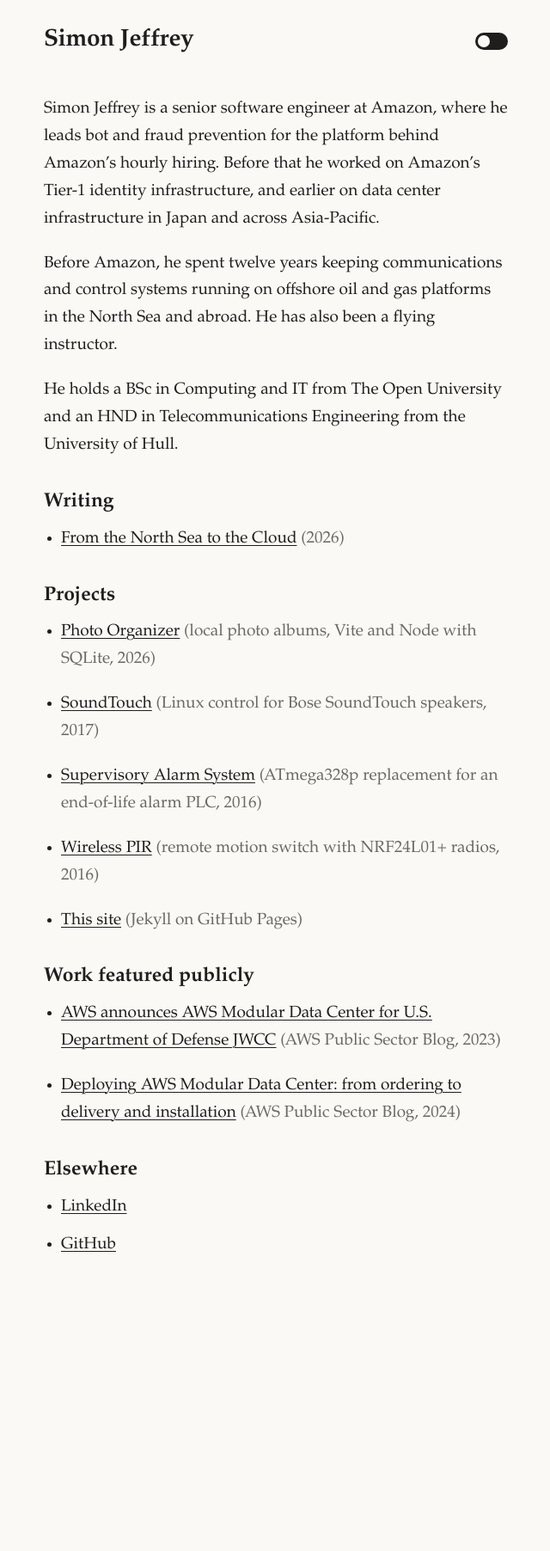
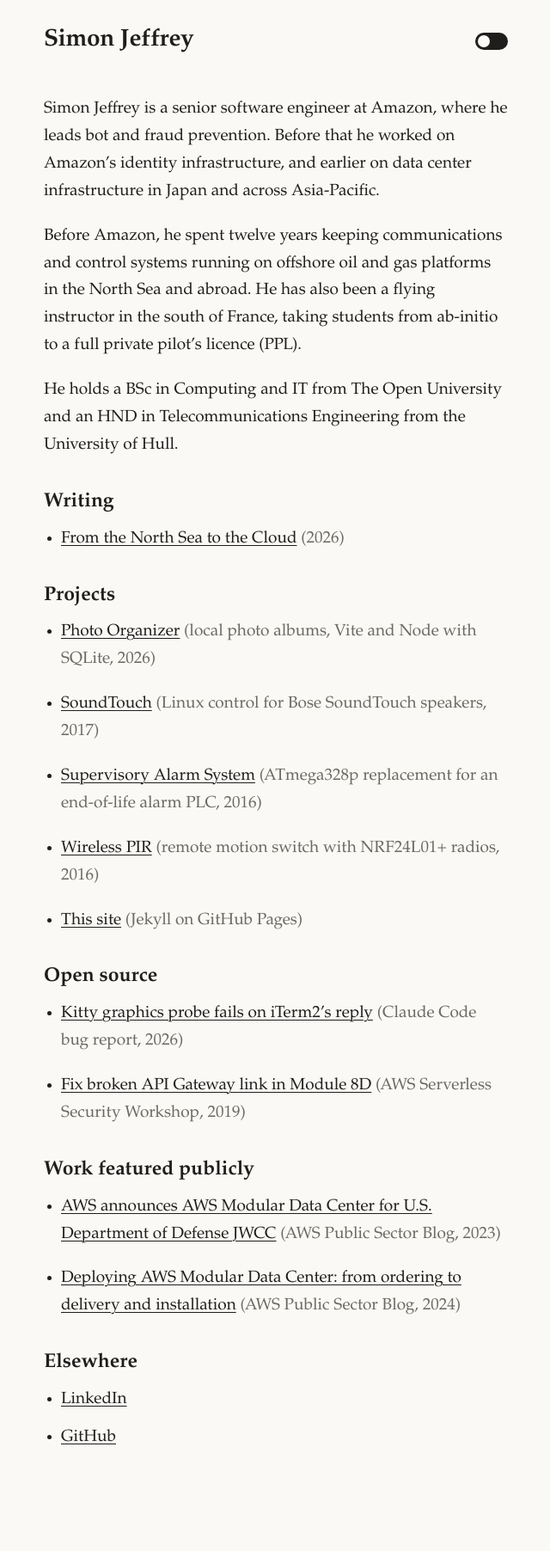
Before and after one commit to sijeffrey/sijeffrey.github.io, a Jekyll site: the page built from index.md, in a window 1280 px wide. Shown: the whole page at 86% size, without its empty margins (319-959 px from the left). Built offline with Jekyll 4.4.1, drawn with Linux system fonts in a browser that asks for light colours; before the commit the page ends 1579 px from its top, so only the background shows below that.

Commit message:
Add open source section, expand bio, tighten first post

```diff
--- /dev/null
+++ b/_data/opensource.yml
@@ -0,0 +1,7 @@
+# Contributions to other people's projects. "note" shows in brackets.
+- name: Kitty graphics probe fails on iTerm2's reply
+  url: https://github.com/anthropics/claude-code/issues/95448
+  note: Claude Code bug report, 2026
+- name: Fix broken API Gateway link in Module 8D
+  url: https://github.com/aws-samples/aws-serverless-security-workshop/pull/18
+  note: AWS Serverless Security Workshop, 2019
--- a/index.md
+++ b/index.md
@@ -2,9 +2,9 @@
 layout: default
 ---
 
-Simon Jeffrey is a senior software engineer at Amazon, where he leads bot and fraud prevention for the platform behind Amazon's hourly hiring. Before that he worked on Amazon's Tier-1 identity infrastructure, and earlier on data center infrastructure in Japan and across Asia-Pacific.
+Simon Jeffrey is a senior software engineer at Amazon, where he leads bot and fraud prevention. Before that he worked on Amazon's identity infrastructure, and earlier on data center infrastructure in Japan and across Asia-Pacific.
 
-Before Amazon, he spent twelve years keeping communications and control systems running on offshore oil and gas platforms in the North Sea and abroad. He has also been a flying instructor.
+Before Amazon, he spent twelve years keeping communications and control systems running on offshore oil and gas platforms in the North Sea and abroad. He has also been a flying instructor in the south of France, taking students from ab-initio to a full private pilot's licence (PPL).
 
 He holds a BSc in Computing and IT from The Open University and an HND in Telecommunications Engineering from the University of Hull.
 
@@ -24,6 +24,12 @@ He holds a BSc in Computing and IT from The Open University and an HND in Teleco
 - [{{ p.name }}]({{ p.url }}){% if p.note %} <span class="meta">({{ p.note }})</span>{% endif %}
 {% endfor %}
 
+## Open source
+
+{% for p in site.data.opensource %}
+- [{{ p.name }}]({{ p.url }}) <span class="meta">({{ p.note }})</span>
+{% endfor %}
+
 ## Work featured publicly
 
 {% for p in site.data.featured %}
```
Also changed, not shown: _drafts/example-post.md (deleted, +0 -20 lines), _posts/2026-11-04-from-the-north-sea-to-the-cloud.md (+7 -7 lines), README.md.
